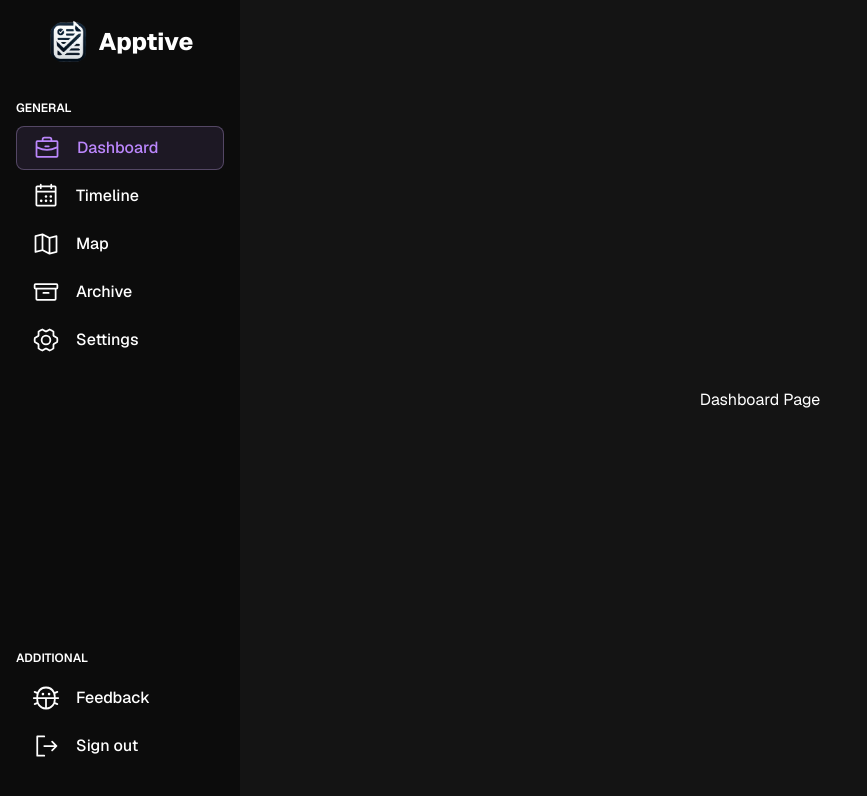
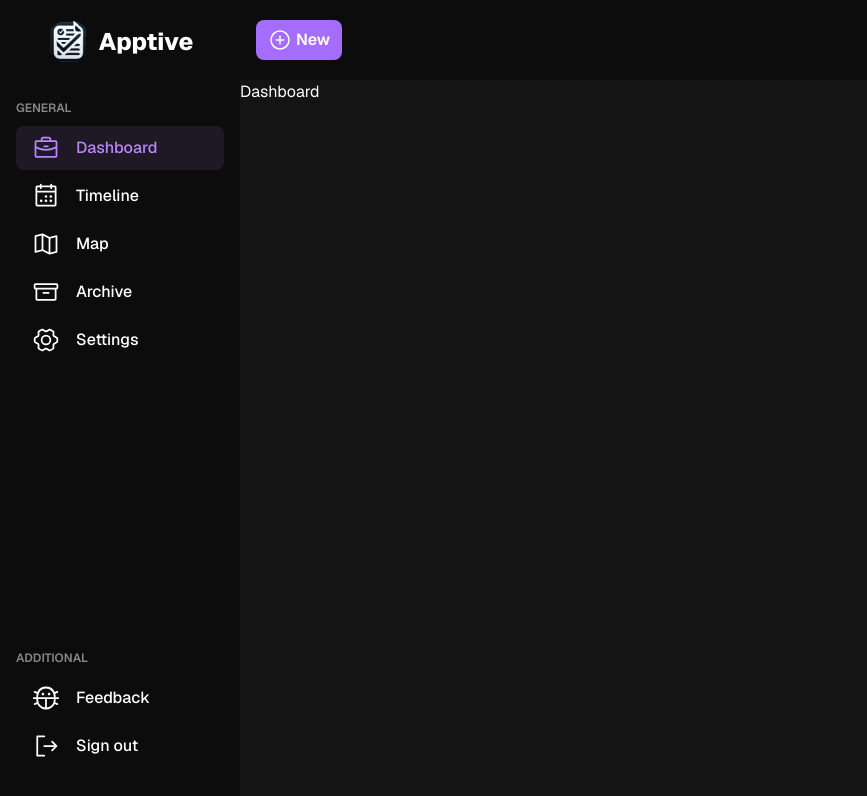
Before and after one commit to krishabbashyal/Apptive, a Next.js app in the folder client/: page /dashboard in a window 1280 px wide. Shown: the top 796 px of the page, without its empty margins (0-867 px from the left). Built offline with nearby package versions, Linux system fonts and the light colour scheme.

Commit message:
Worked on some ui elements and started working on create new modal form

```diff
--- a/client/src/app/(main)/dashboard/page.tsx
+++ b/client/src/app/(main)/dashboard/page.tsx
@@ -1,8 +1,14 @@
 import React from 'react'
+import Navbar from '@/components/Navbar/Navbar'
 
 const Dashboard = () => {
   return (
-    <div>Dashboard Page</div>
+    <div className=''>
+      <Navbar />
+      <div>
+        <p>Dashboard</p>
+      </div>
+    </div>
   )
 }
 
--- a/client/src/app/dashboardWrapper.tsx
+++ b/client/src/app/dashboardWrapper.tsx
@@ -10,7 +10,7 @@ const DashboardWrapper = ({ children }: { children: React.ReactNode }) => {
       <div className="flex w-full flex-col">
         {/* Navbar */}
         {/* <Navbar /> */}
-        <div className="flex h-full w-full items-center justify-center bg-background">
+        <div className="h-full w-full bg-background">
           {children}
         </div>
       </div>
--- a/client/src/components/Navbar/Navbar.tsx
+++ b/client/src/components/Navbar/Navbar.tsx
@@ -1,18 +1,35 @@
 "use client";
+
+import { PlusCircle } from "@phosphor-icons/react";
 
 import React from "react";
 import Link from "next/link";
 
 const Navbar = () => {
+  const userExists = true; // Change this depending on your logic for user authentication
+
+  if (userExists) {
     return (
-    <div className="sticky z-50 flex w-full flex-col justify-center bg-foreground h-16 md:h-20">
-      <div className="mx-4 md:mx-32 flex items-center justify-between">
+
+        <div className="hidden md:flex sticky z-50 h-16 w-full bg-foreground md:h-20">
+          <div className="flex items-center justify-end lg:justify-start mx-4">
+            <button className="rounded-lg flex flex-row gap-x-1 bg-accentTransition px-3 py-2 font-medium">
+              <PlusCircle size={24} />
+              <p className="font-semibold">New</p>
+            </button>
+          </div>
+      </div>
+    );
+  } else {
+    return (
+      <div className="sticky z-50 flex h-16 w-full flex-col justify-center bg-foreground md:h-20">
+        <div className="mx-4 flex items-center justify-between md:mx-32">
           {/* Logo */}
           <div>
             <p className="text-3xl font-bold">Apptive</p>
           </div>
           {/* Buttons */}
-        <div className="hidden md:flex flex-shrink-0 gap-x-2 md:gap-x-6">
+          <div className="hidden flex-shrink-0 gap-x-2 md:flex md:gap-x-6">
             <Link
               href={"/login"}
               className="rounded-lg bg-cadetGrayDark px-3.5 py-1.5 text-lg font-semibold"
@@ -29,6 +46,7 @@ const Navbar = () => {
         </div>
       </div>
     );
+  }
 };
 
 export default Navbar;
--- a/client/src/components/Sidebar/Sidebar.tsx
+++ b/client/src/components/Sidebar/Sidebar.tsx
@@ -30,7 +30,7 @@ const Sidebar = () => {
     <>
       <div className='bg-blue-400'>
         <button
-          className={`fixed h-12 w-full bg-foreground z-20 md:hidden block`}
+          className={`fixed h-16 w-full bg-foreground z-40 md:hidden block`}
           onClick={toggleSidebar}
         >
           <List className='ml-8' size={24} color='white' />
@@ -55,7 +55,7 @@ const Sidebar = () => {
         <div className="flex flex-col mt-2.5 mx-4 flex-grow">
           <div className="flex mt-4 flex-col justify-between flex-grow">
             <div>
-              <p className='text-xs font-semibold mb-2.5'>GENERAL</p>
+              <p className='text-xs font-semibold mb-2.5 opacity-50'>GENERAL</p>
               <div className="flex flex-col gap-y-1">
                 <SidebarTab route="/dashboard" icon={Briefcase} label="Dashboard" />
                 <SidebarTab route="/timeline" icon={CalendarDots} label="Timeline" />
@@ -65,7 +65,7 @@ const Sidebar = () => {
               </div>
             </div>
             <div className='mb-16 md:mb-0'>
-              <p className='text-xs font-semibold mb-2.5'>ADDITIONAL</p>
+              <p className='text-xs font-semibold mb-2.5 opacity-50'>ADDITIONAL</p>
               <div className="mb-8 flex flex-col gap-y-1">
                 <SidebarTab route="/feedback" icon={Bug} label="Feedback" />
                 <SidebarTab isDanger={true} route="/" icon={SignOut} label="Sign out" />
--- a/client/src/components/Sidebar/SidebarTab.tsx
+++ b/client/src/components/Sidebar/SidebarTab.tsx
@@ -25,7 +25,7 @@ const SidebarTab = ({ label, icon: Icon, route, isDanger }: SidebarTabProps) =>
       href={route}
       onMouseEnter={() => setIsHovered(true)}
       onMouseLeave={() => setIsHovered(false)}
-      className={`h-11 flex items-center cursor-pointer rounded-lg ${isActiveTab ? "bg-accent bg-opacity-10  text-accent border border-opacity-30 border-accentLight" : isDanger ? "hover:text-bittersweet" : "hover:text-accent"}`}>
+      className={`h-11 flex items-center cursor-pointer rounded-lg ${isActiveTab ? "bg-accent bg-opacity-10  text-accent" : isDanger ? "hover:text-bittersweet" : "hover:text-accent"}`}>
       <div className="flex items-center mx-4">
         <Icon color={isHovered && isDanger ? "#f25757" : isHovered || isActiveTab ? "#bb86fc" : "#FFFFFF"} size={28} />
         <p className="ml-4 font-medium">{label}</p>
--- a/client/tailwind.config.ts
+++ b/client/tailwind.config.ts
@@ -12,6 +12,7 @@ const config: Config = {
         background: "#141414",
         foreground: "#0C0C0C",
         accent: "#BB86FC",
+        accentTransition: "#a56dfd",
         accentLight: "#D3B4FC",
         accentDark: "#7D3FFF",
         cadetGrayLight: "#6A6B6C",
```
Lines whose indentation alone changed are shown as unchanged.
